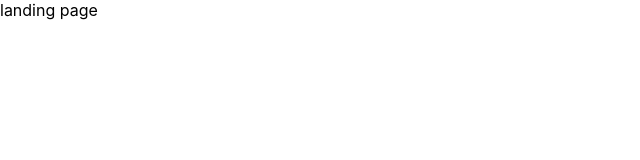
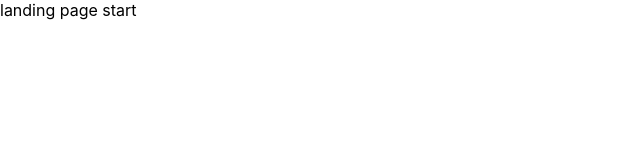
Before and after one commit to chadunnett/ChopItUp, a React (Create React App) app in the folder client/: page / in a window 1280 px wide. Shown: the top 160 px of the page, without its empty margins (0-640 px from the left). Built offline with nearby package versions, Linux system fonts and the light colour scheme.

Commit message:
changes in Home js, created routes

```diff
--- a/client/src/views/Home.js
+++ b/client/src/views/Home.js
@@ -3,7 +3,7 @@ import React from "react";
 class Home extends React.Component {
 
     render() {
-        return <div>landing page</div>
+        return <div>landing page start</div>
     }
 
   }
```
